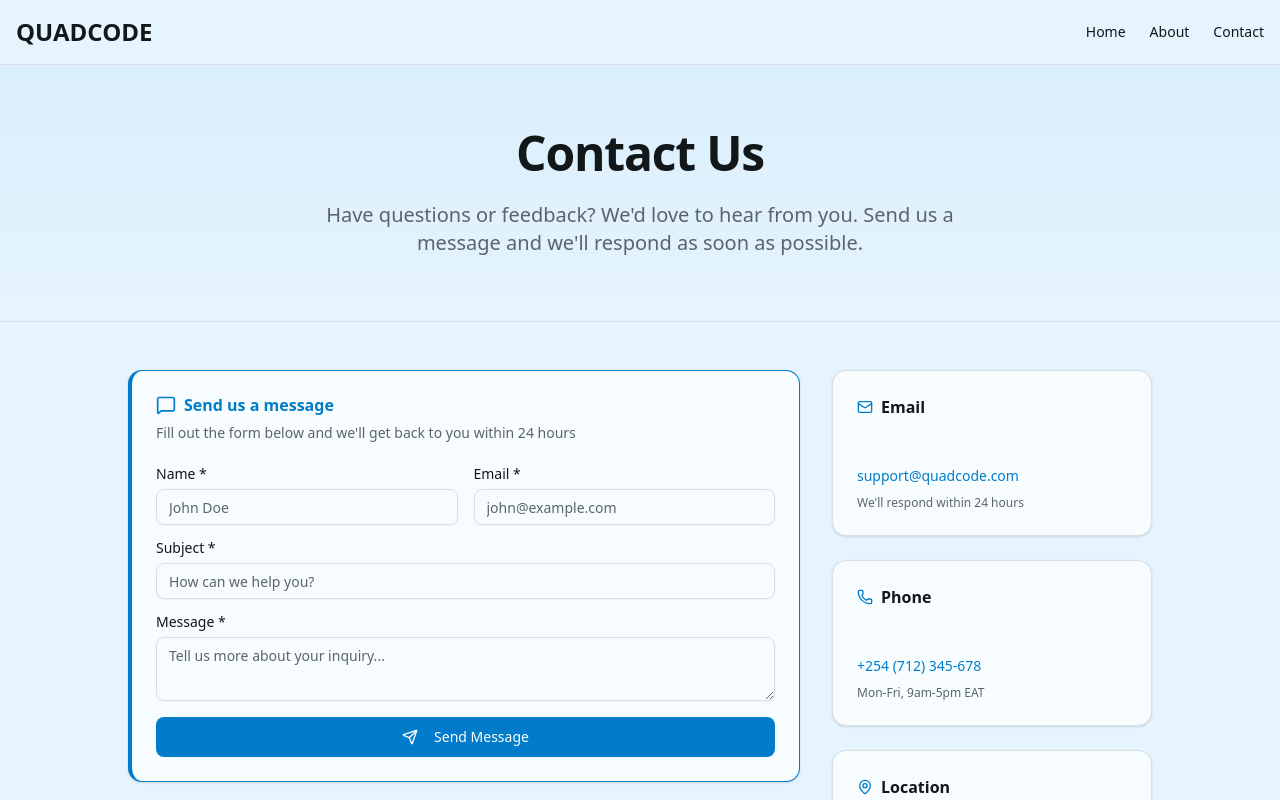
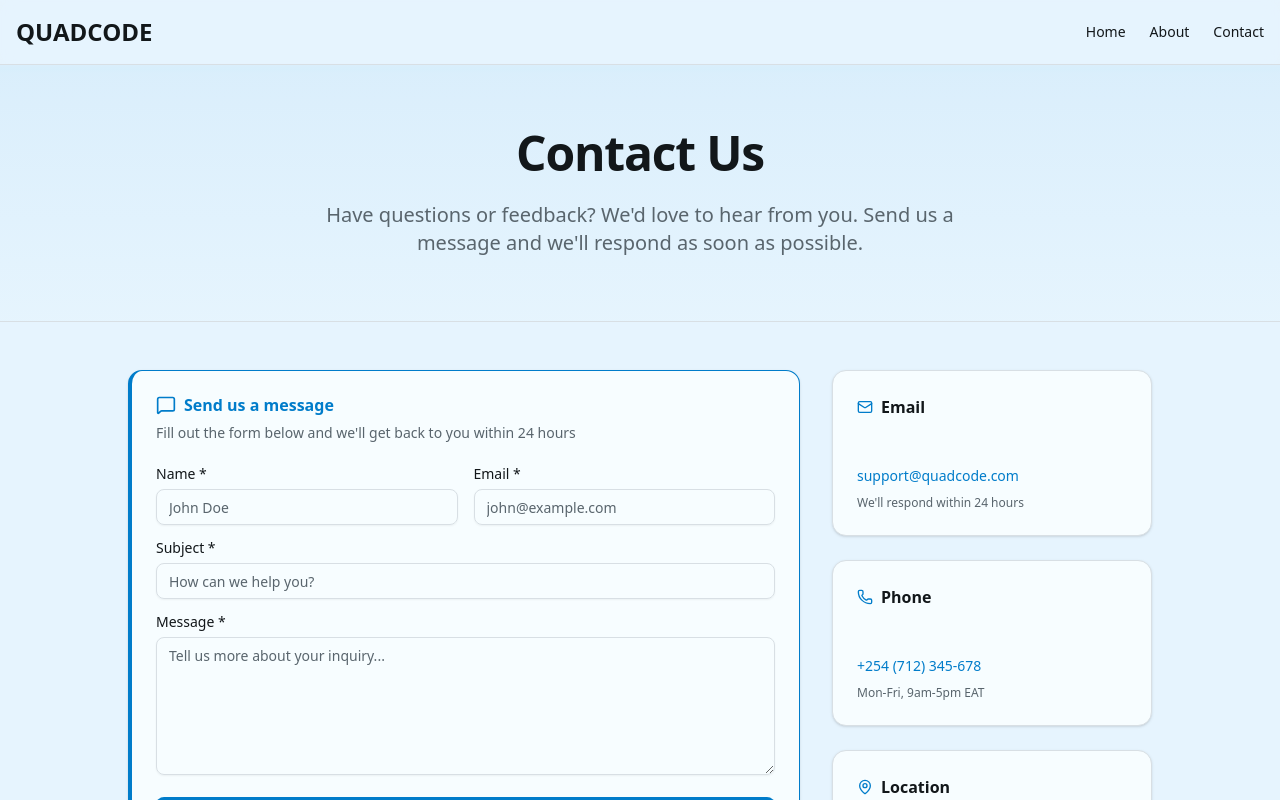
Before and after one commit to apondi-art/quadcode, a Next.js app in the folder frontend/: page /contact in a window 1280 px wide. Shown: the top 800 px of the page. Built offline with nearby package versions, Linux system fonts and the light colour scheme.

Commit message:
feat: add reusable Textarea component with styling and accessibility support

```diff
--- /dev/null
+++ b/frontend/src/components/ui/textarea.tsx
@@ -0,0 +1,21 @@
+import * as React from "react"
+
+import { cn } from "@/lib/utils"
+
+function Textarea({ className, ...props }: React.ComponentProps<"textarea">) {
+  return (
+    <textarea
+      data-slot="textarea"
+      className={cn(
+        "placeholder:text-muted-foreground selection:bg-primary selection:text-primary-foreground dark:bg-input/30 border-input w-full min-w-0 rounded-md border bg-transparent px-3 py-2 text-base shadow-xs transition-[color,box-shadow] outline-none disabled:pointer-events-none disabled:cursor-not-allowed disabled:opacity-50 md:text-sm",
+        "focus-visible:border-ring focus-visible:ring-ring/50 focus-visible:ring-[3px]",
+        "aria-invalid:ring-destructive/20 dark:aria-invalid:ring-destructive/40 aria-invalid:border-destructive",
+        "resize-y",
+        className
+      )}
+      {...props}
+    />
+  )
+}
+
+export { Textarea }
```
